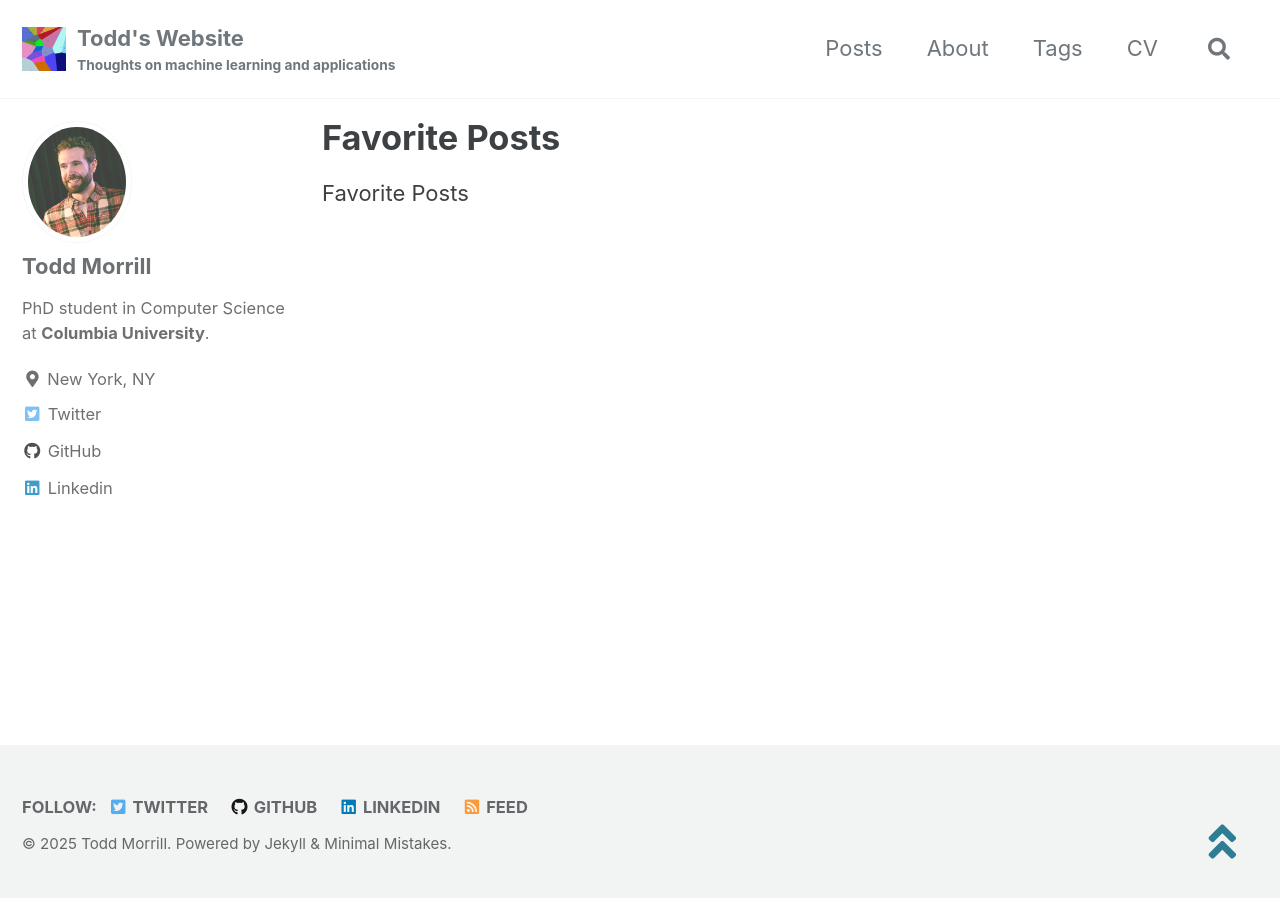
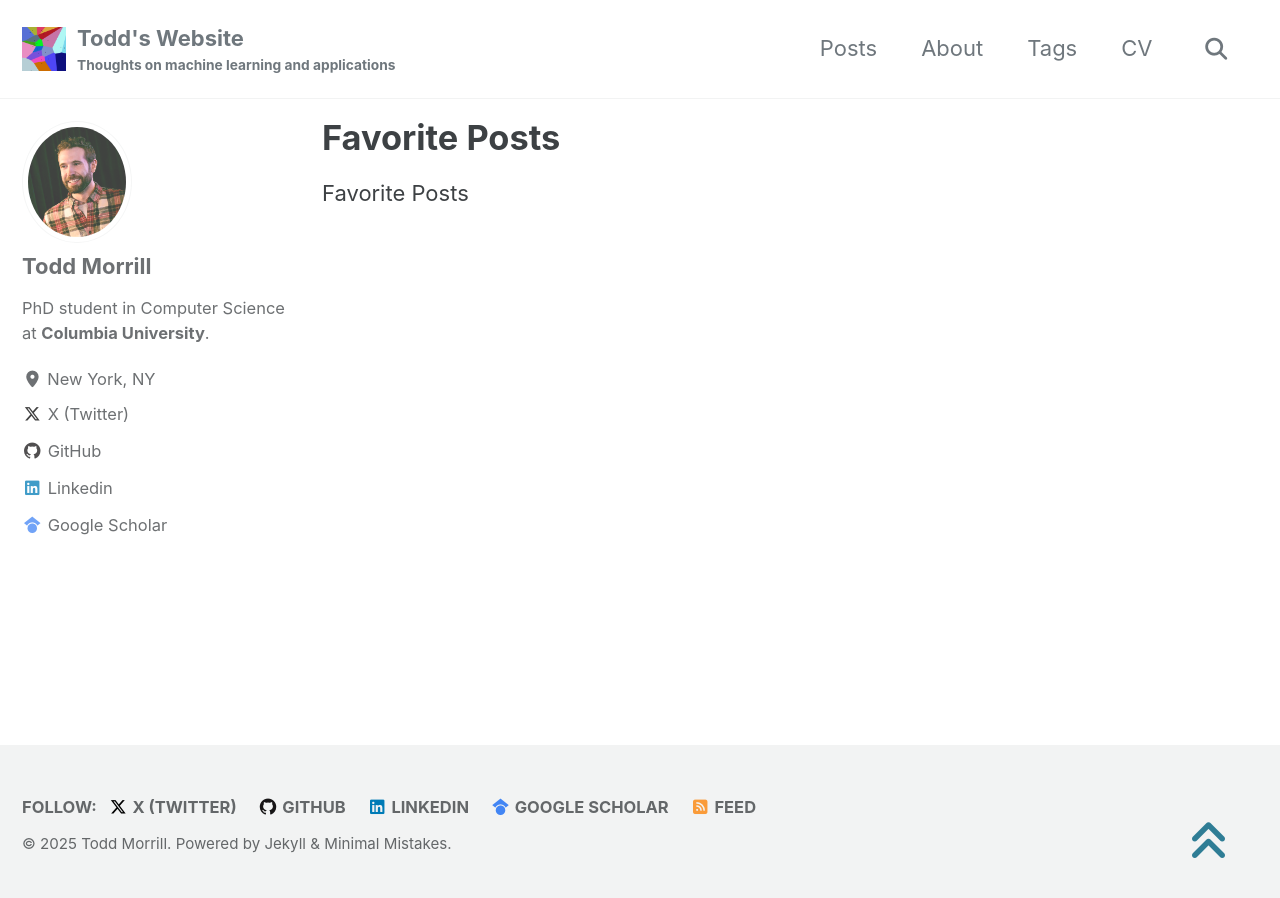
Before and after one commit to ToddMorrill/toddmorrill.github.io, a Jekyll site: the page built from _pages/favorites-archive.md, in a window 1280 px wide. Built offline with Jekyll 4.4.1, drawn with Linux system fonts in a browser that asks for light colours; cached includes are drawn as plain includes; nearby versions of some CDN libraries.

Commit message:
update icons

```diff
--- a/_config.yml
+++ b/_config.yml
@@ -119,9 +119,9 @@ author:
     - label: "Website"
       icon: "fas fa-fw fa-link"
       # url: "https://your-website.com"
-    - label: "Twitter"
-      icon: "fab fa-fw fa-twitter-square"
-      url: "https://twitter.com/tee_oh_double_d"
+    - label: "X (Twitter)"
+      icon: "fa-brands fa-x-twitter"
+      url: "https://x.com/tee_oh_double_d"
     - label: "Facebook"
       icon: "fab fa-fw fa-facebook-square"
       # url: "https://facebook.com/"
@@ -134,13 +134,16 @@ author:
     - label: "Linkedin"
       icon: "fab fa-fw fa-linkedin"
       url: "https://www.linkedin.com/in/todd-morrill-a0b47b2a"
+    - label: "Google Scholar"
+      icon: "fa-brands fa-google-scholar"
+      url: "https://scholar.google.com/citations?user=yh6GBdcAAAAJ&hl=en"
 
 # Site Footer
 footer:
   links:
-    - label: "Twitter"
-      icon: "fab fa-fw fa-twitter-square"
-      url: "https://twitter.com/tee_oh_double_d"
+    - label: "X (Twitter)"
+      icon: "fa-brands fa-x-twitter"
+      url: "https://x.com/tee_oh_double_d"
     - label: "Facebook"
       icon: "fab fa-fw fa-facebook-square"
       # url:
@@ -159,6 +162,9 @@ footer:
     - label: "Linkedin"
       icon: "fab fa-fw fa-linkedin"
       url: "https://www.linkedin.com/in/todd-morrill-a0b47b2a"
+    - label: "Google Scholar"
+      icon: "fa-brands fa-google-scholar"
+      url: "https://scholar.google.com/citations?user=yh6GBdcAAAAJ&hl=en"
 
 
 # Reading Files
--- a/_includes/head/custom.html
+++ b/_includes/head/custom.html
@@ -8,5 +8,6 @@
 <link rel="mask-icon" href="/assets/images/favicons/safari-pinned-tab.svg" color="#5bbad5">
 <meta name="msapplication-TileColor" content="#da532c">
 <meta name="theme-color" content="#ffffff">
+<link rel="stylesheet" href="https://cdnjs.cloudflare.com/ajax/libs/font-awesome/7.0.1/css/all.min.css" integrity="sha512-2SwdPD6INVrV/lHTZbO2nodKhrnDdJK9/kg2XD1r9uGqPo1cUbujc+IYdlYdEErWNu69gVcYgdxlmVmzTWnetw==" crossorigin="anonymous" referrerpolicy="no-referrer" />
 
 <!-- end custom head snippets -->
--- a/_sass/minimal-mistakes/_buttons.scss
+++ b/_sass/minimal-mistakes/_buttons.scss
@@ -39,7 +39,9 @@
   (info, $info-color),
   (facebook, $facebook-color),
   (twitter, $twitter-color),
-  (linkedin, $linkedin-color);
+  (linkedin, $linkedin-color),
+  (google-scholar, $google-scolar-color),
+  (x, $x-color);
 
   @each $buttoncolor, $color in $buttoncolors {
     &--#{$buttoncolor} {
--- a/_sass/minimal-mistakes/_utilities.scss
+++ b/_sass/minimal-mistakes/_utilities.scss
@@ -243,6 +243,14 @@ body:hover .visually-hidden button {
   .fa-github-alt,
   .fa-github-square {
     color: $github-color;
+  }
+
+  .fa-google-scholar {
+    color: $google-scolar-color;
+  }
+
+  .fa-x-twitter {
+    color: $x-color;
   }
 
   .fa-gitlab {
--- a/_sass/minimal-mistakes/_variables.scss
+++ b/_sass/minimal-mistakes/_variables.scss
@@ -93,6 +93,7 @@ $flickr-color: #ff0084 !default;
 $foursquare-color: #0072b1 !default;
 $github-color: #171516 !default;
 $gitlab-color: #e24329 !default;
+$google-scolar-color: #4285f4 !default;
 $instagram-color: #517fa4 !default;
 $keybase-color: #ef7639 !default;
 $lastfm-color: #d51007 !default;
@@ -109,6 +110,7 @@ $vimeo-color: #1ab7ea !default;
 $vine-color: #00bf8f !default;
 $youtube-color: #bb0000 !default;
 $xing-color: #006567 !default;
+$x-color: #000000 !default;
 
 /* links */
 $link-color: mix(#000, $info-color, 20%) !default;
```
Also changed, not shown: 1 other file.
